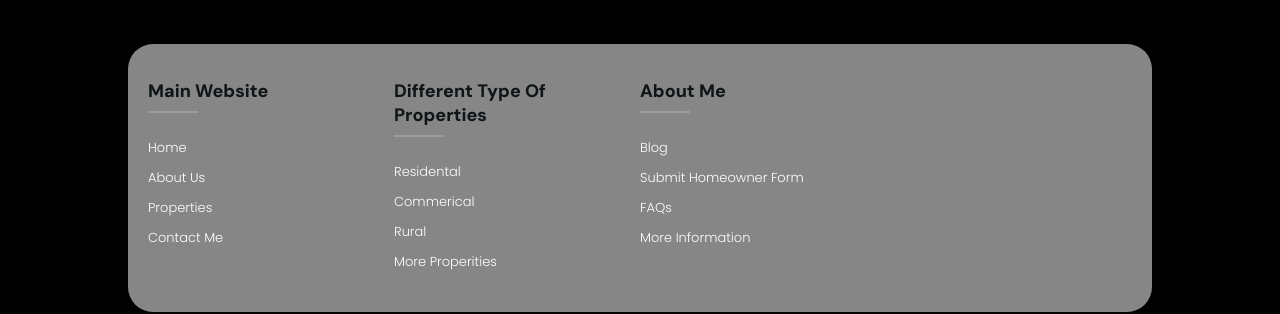
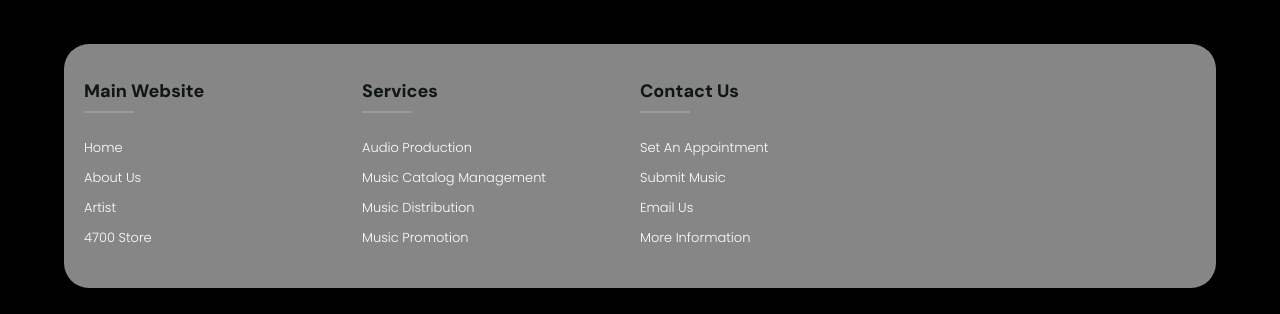
Before and after one commit to 4700gfx/label-website-, a React (Create React App) app: page / in a window 1280 px wide. Shown: the part 2450-2764 px from the top of the page. After the commit the page ends 2743 px from the top, so only its background shows below. Built offline with nearby package versions, Linux system fonts and the light colour scheme.

Commit message:
Tightening UI

```diff
--- a/src/Footer.js
+++ b/src/Footer.js
@@ -13,28 +13,28 @@ const Footer = () => {
         <ul>
           <li><a href="#">Home</a></li>
           <li><a href="#">About Us</a></li>
-          <li><a href="#">Properties</a></li>
-          <li><a href="#">Contact Me</a></li>
+          <li><a href="#">Artist</a></li>
+          <li><a href="#">4700 Store</a></li>
         </ul>
       </div>
 
       <div class="footer-column">
-        <h4>Different Type of Properties</h4>
+        <h4>Services</h4>
         <ul>
-          <li><a href="#">Residental</a></li>
-          <li><a href="#">Commerical</a></li>
-          <li><a href="#">Rural</a></li>
-          <li><a href="#">More Properities</a></li>
+          <li><a href="#">Audio Production</a></li>
+          <li><a href="#">Music Catalog Management</a></li>
+          <li><a href="#">Music Distribution</a></li>
+          <li><a href="#">Music Promotion</a></li>
         </ul>
       </div>
 
 
       <div class="footer-column">
-        <h4>About Me</h4>
+        <h4>Contact Us</h4>
         <ul>
-          <li><a href="#">Blog</a></li>
-          <li><a href="#">Submit Homeowner Form</a></li>
-          <li><a href="#">FAQs</a></li>
+          <li><a href="#">Set An Appointment</a></li>
+          <li><a href="#">Submit Music</a></li>
+          <li><a href="#">Email Us</a></li>
           <li><a href="#">More Information</a></li>
         </ul>
       </div>
--- a/src/index.css
+++ b/src/index.css
@@ -93,7 +93,7 @@ a{
 
 .footer-container{
 
-  width: 80%;
+  width: 90%;
   background-color: var(--primary-color);
   border-radius: 25px;
   padding: 20px;
--- a/src/style.css
+++ b/src/style.css
@@ -243,7 +243,7 @@ hr{
   overflow-x: auto; /* Allow horizontal scrolling if necessary */
   border-radius: 20px;
   padding: 20px 0;
-  width: 95%;
+  width: 80%;
   margin: 40px auto;
 }
 
```
